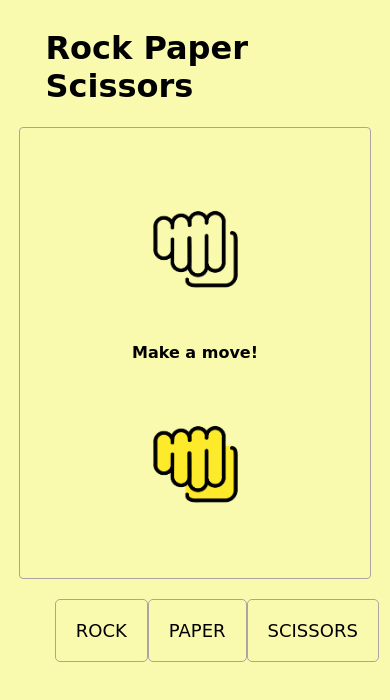
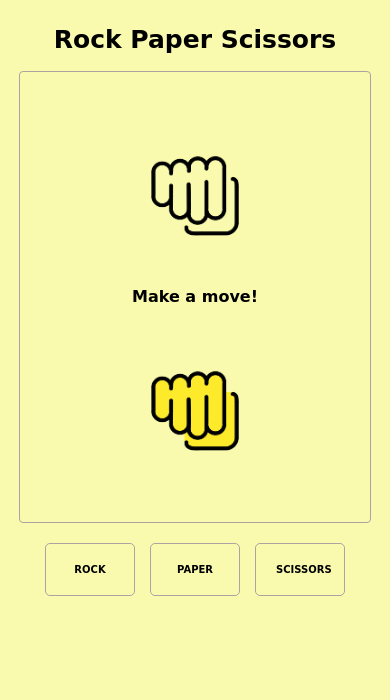
Before and after one commit to YashUppal/rock-paper-scissor, a plain HTML site: page index.html in a window 390 px wide. Drawn offline with Linux system fonts and the light colour scheme; a web font is replaced by a local one.

Commit message:
add media query for mobile

```diff
--- a/style.css
+++ b/style.css
@@ -139,3 +139,27 @@ img {
     justify-content: center;
     align-items: center;
 }
+
+@media screen and (max-width: 500px) {
+    h1 {
+        font-size: 25px;
+    }
+
+    img {
+    width: 140px;
+    height: 140px;
+    }
+
+    .buttons {
+        width: 300px;
+    }
+
+    .selection {
+        width: 30%;
+        font-size: 10px;
+        font-weight: 700;
+    }
+}
+
+
+}
```
